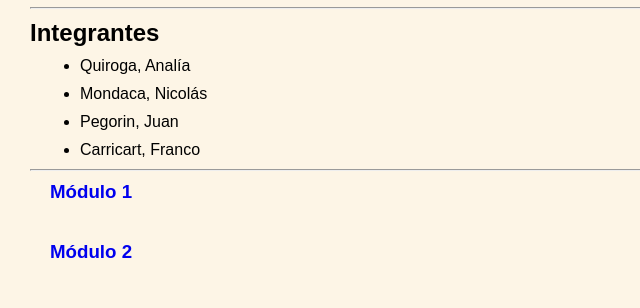
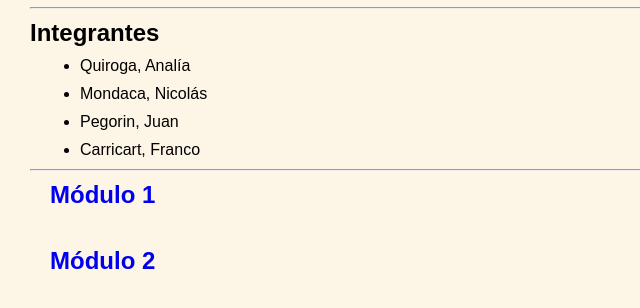
Before and after one commit to AQuirogaS/Entregas, a plain HTML site: page index.html in a window 1280 px wide. Shown: the part 108-416 px from the top of the page, without its empty margins (0-640 px from the left). Drawn offline with Linux system fonts and the light colour scheme.

Commit message:
Update index.html

```diff
--- a/index.html
+++ b/index.html
@@ -52,9 +52,9 @@
       <li>Carricart, Franco</li>
     </ul>
     <hr>
-    <h3 class="color"><a href="https://github.com/AQuirogaS/Modulo_1">Módulo 1</a></h3>
+    <h2 class="color"><a href="https://github.com/AQuirogaS/Modulo_1">Módulo 1</a></h2>
     <br>
-    <h3 class="color"><a href="https://github.com/AQuirogaS/Modulo_2">Módulo 2</a></h3>
+    <h2 class="color"><a href="https://github.com/AQuirogaS/Modulo_2">Módulo 2</a></h2>
 
   </body>
 </html>
```
